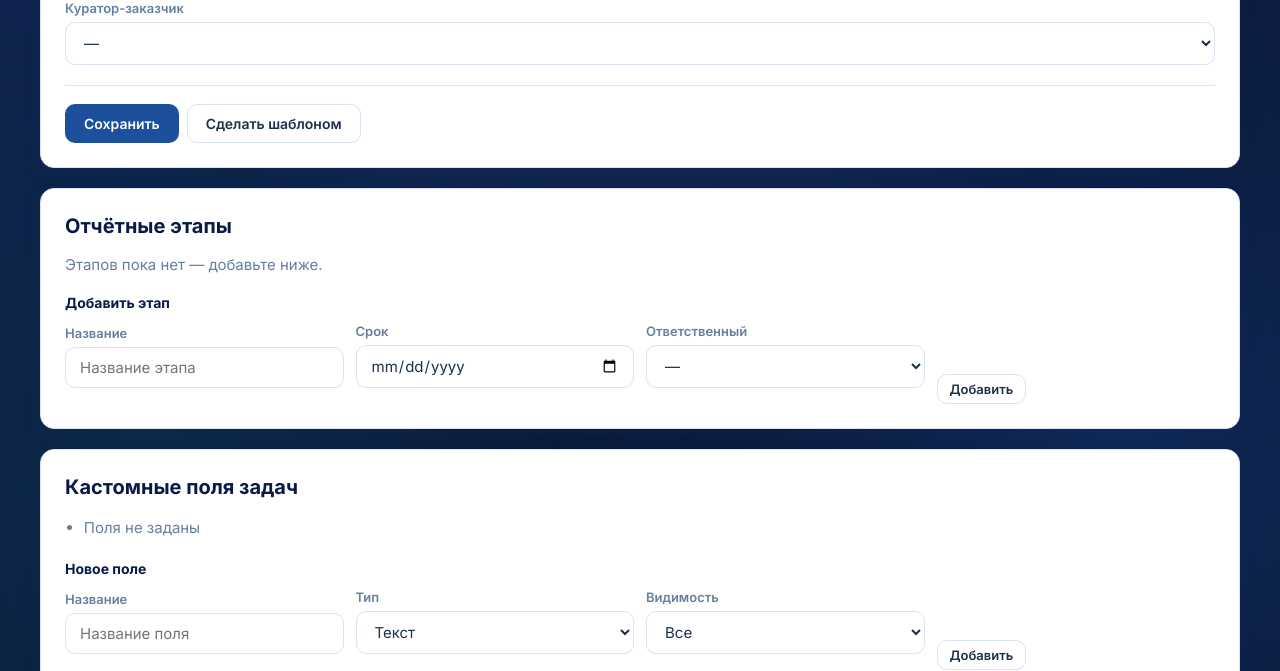
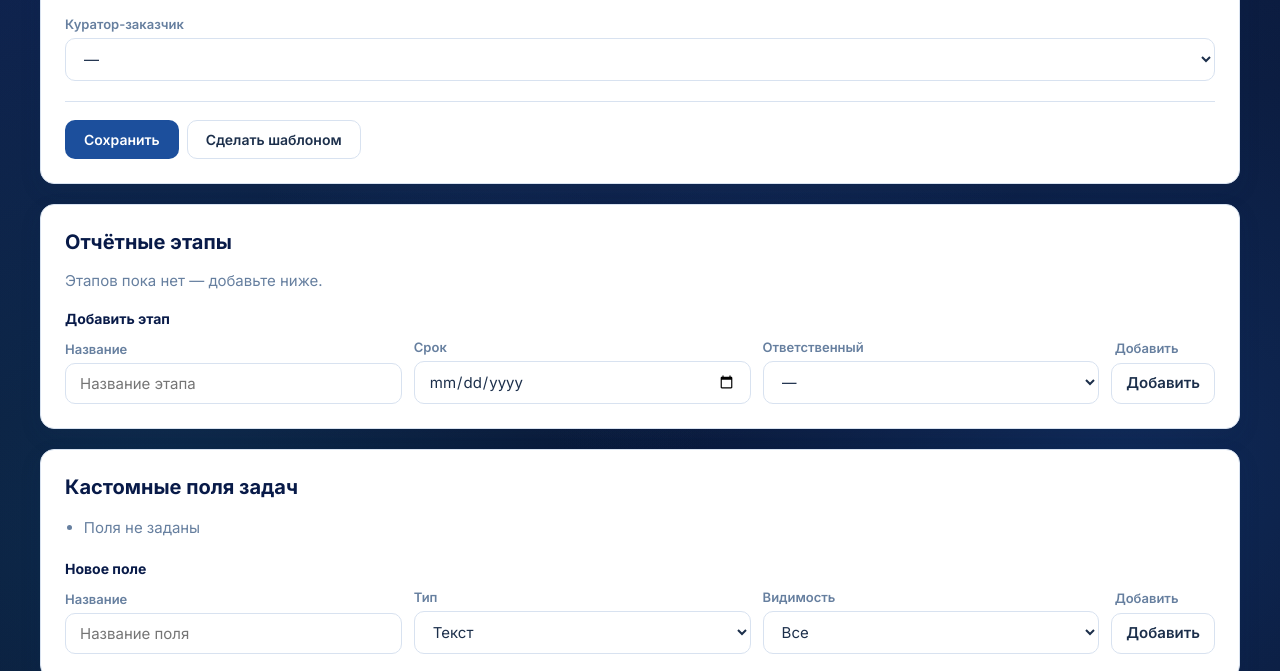
Before and after one commit to yelizavetafitil/ServiceSystem, a Python web app: template templates/projects/project_edit.html in a window 1280 px wide. Shown: the part 297-968 px from the top of the page. Run offline with Jinja, Linux system fonts and the light colour scheme; the template is opened without the code that fills it, so the values that code supplies are empty.

Commit message:
Align inline Add buttons with form fields on project edit.
Use flex end-alignment and matching control padding for stage and custom-field rows.

Co-authored-by: Cursor <cursoragent@cursor.com>

```diff
--- a/static/css/projects.css
+++ b/static/css/projects.css
@@ -743,22 +743,38 @@
   padding: 8px 12px;
   font-size: 13px;
 }
-.projects-cms .form-row--align-end { align-items: end; gap: 12px; }
-.projects-cms .form-group--shrink { margin-bottom: 0; min-width: 120px; }
-.projects-cms-label-spacer {
+.projects-cms-inline-form .form-row--align-end {
+  display: flex;
+  flex-wrap: wrap;
+  align-items: flex-end;
+  gap: 12px;
+}
+.projects-cms-inline-form .form-row--align-end > .form-group {
+  margin-bottom: 0;
+  flex: 1 1 160px;
+  min-width: 0;
+}
+.projects-cms-inline-form .form-row--align-end > .form-group--shrink {
+  flex: 0 0 auto;
+  min-width: auto;
+}
+.projects-cms-inline-form .form-row--align-end .form-group--shrink .btn {
+  padding: 10px 14px;
+  font-size: inherit;
+  line-height: 1.25;
+  white-space: nowrap;
+}
+.projects-cms-action-label {
   display: block;
-  height: 0;
-  overflow: hidden;
-  margin: 0;
-  padding: 0;
-  border: 0;
+  font-weight: 600;
+  font-size: 13px;
+  margin-bottom: 6px;
+  color: transparent;
+  user-select: none;
+  line-height: 1.2;
 }
-@media (min-width: 641px) {
-  .projects-cms-label-spacer::before {
-    content: "\00a0";
-    display: block;
-    height: 19px;
-  }
+.projects-cms-action-label::before {
+  content: "\00a0";
 }
 .card-nested { margin-bottom: 12px; padding: 12px; }
 .projects-overdue { color: #dc2626; font-weight: 700; }
--- a/templates/projects/project_edit.html
+++ b/templates/projects/project_edit.html
@@ -1,7 +1,7 @@
 {% extends "base.html" %}
 {% from "macros/forms.html" import csrf_field %}
 {% block title %}{{ project.name }}{% endblock %}
-{% block head %}<link rel="stylesheet" href="{{ url_for('static', filename='css/projects.css') }}?v=20">{% endblock %}
+{% block head %}<link rel="stylesheet" href="{{ url_for('static', filename='css/projects.css') }}?v=21">{% endblock %}
 {% block content %}
 <div class="container cms-page projects-cms">
   <a href="{{ url_for('projects.manage_list') }}" class="back-link">← Проекты</a>
@@ -137,7 +137,7 @@
           </select>
         </div>
         <div class="form-group form-group--shrink">
-          <label class="projects-cms-label-spacer">&nbsp;</label>
+          <label class="projects-cms-action-label" aria-hidden="true">Добавить</label>
           <button type="submit" class="btn btn-outline btn-sm">Добавить</button>
         </div>
       </div>
@@ -181,7 +181,7 @@
           </select>
         </div>
         <div class="form-group form-group--shrink">
-          <label class="projects-cms-label-spacer">&nbsp;</label>
+          <label class="projects-cms-action-label" aria-hidden="true">Добавить</label>
           <button type="submit" class="btn btn-outline btn-sm">Добавить</button>
         </div>
       </div>
--- a/templates/projects/task_detail.html
+++ b/templates/projects/task_detail.html
@@ -4,7 +4,7 @@
 
 {% block title %}{{ task.title }}{% endblock %}
 
-{% block head %}<link rel="stylesheet" href="{{ url_for('static', filename='css/projects.css') }}?v=26">{% endblock %}
+{% block head %}<link rel="stylesheet" href="{{ url_for('static', filename='css/projects.css') }}?v=27">{% endblock %}
 
 {% block content %}
 
@@ -396,7 +396,7 @@
 
     </form>
 
-    <form method="post" action="{{ url_for('projects.task_update', tid=task.id) }}" class="form-row projects-time-manual">
+    <form method="post" action="{{ url_for('projects.task_update', tid=task.id) }}" class="projects-cms-inline-form form-row form-row--align-end projects-time-manual">
 
       {{ csrf_field() }}<input type="hidden" name="action" value="time_manual">
 
@@ -404,7 +404,7 @@
 
       <div class="form-group"><label>Комментарий</label><input name="note" class="form-control" placeholder="Необязательно"></div>
 
-      <div class="form-group form-group--shrink"><label class="projects-cms-label-spacer">&nbsp;</label><button type="submit" class="btn btn-outline btn-sm">Добавить вручную</button></div>
+      <div class="form-group form-group--shrink"><label class="projects-cms-action-label" aria-hidden="true">Добавить</label><button type="submit" class="btn btn-outline btn-sm">Добавить вручную</button></div>
 
     </form>
 
```
